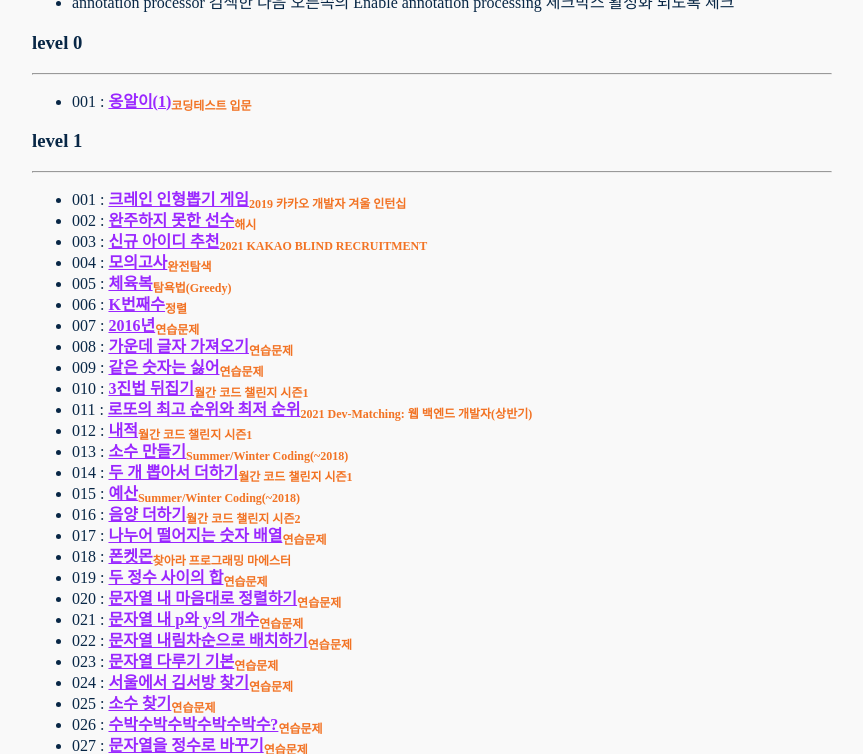
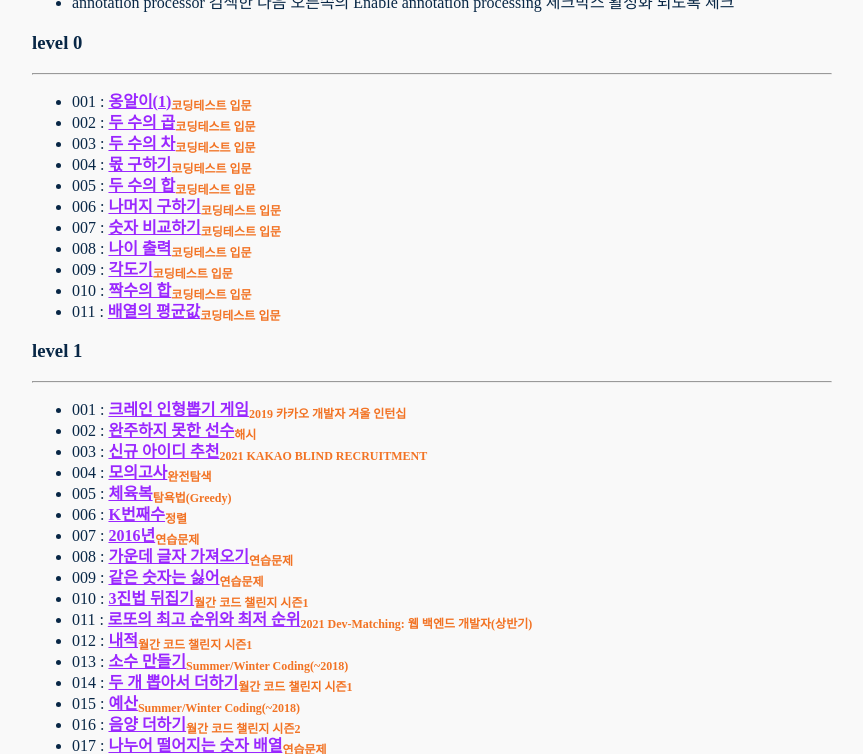
Before and after one commit to nimkoes/portfolio, a Jekyll site: the page built from _posts/2021-04-30-Programmers-Algorithm-Problem.md, in a window 1280 px wide and 900 px high, scrolled down 3255 px, cut to the strip 146-900 px from the top of the window. Shown: the whole strip, without its empty margins (208-1071 px from the left). Built offline with Jekyll 4.4.1, drawn with Linux system fonts in a browser that asks for light colours.

Commit message:
풀이 추가

```diff
--- a/_posts/2021-04-30-Programmers-Algorithm-Problem.md
+++ b/_posts/2021-04-30-Programmers-Algorithm-Problem.md
@@ -64,6 +64,16 @@ author: "nimkoes"
 ---
 
 - 001 : [**<u>옹알이(1)</u>**<sub>코딩테스트 입문</sub>][link_level_0_001]
+- 002 : [**<u>두 수의 곱</u>**<sub>코딩테스트 입문</sub>][link_level_0_002]
+- 003 : [**<u>두 수의 차</u>**<sub>코딩테스트 입문</sub>][link_level_0_003]
+- 004 : [**<u>몫 구하기</u>**<sub>코딩테스트 입문</sub>][link_level_0_004]
+- 005 : [**<u>두 수의 합</u>**<sub>코딩테스트 입문</sub>][link_level_0_005]
+- 006 : [**<u>나머지 구하기</u>**<sub>코딩테스트 입문</sub>][link_level_0_006]
+- 007 : [**<u>숫자 비교하기</u>**<sub>코딩테스트 입문</sub>][link_level_0_007]
+- 008 : [**<u>나이 출력</u>**<sub>코딩테스트 입문</sub>][link_level_0_008]
+- 009 : [**<u>각도기</u>**<sub>코딩테스트 입문</sub>][link_level_0_009]
+- 010 : [**<u>짝수의 합</u>**<sub>코딩테스트 입문</sub>][link_level_0_010]
+- 011 : [**<u>배열의 평균값</u>**<sub>코딩테스트 입문</sub>][link_level_0_011]
 
 
 ### level 1
@@ -206,7 +216,17 @@ author: "nimkoes"
 [link_tistory]:http://xxxelppa.tistory.com
 [link_github]:https://github.com/nimkoes/programmers_code
 
-[link_level_0_001]:https://xxxelppa.tistory.com/363
+[link_level_0_001]:https://github.com/nimkoes/programmers_code/blob/master/src/com/tistory/xxxelppa/level0/Solution_001.java
+[link_level_0_002]:https://github.com/nimkoes/programmers_code/blob/master/src/com/tistory/xxxelppa/level0/Solution_002.java
+[link_level_0_003]:https://github.com/nimkoes/programmers_code/blob/master/src/com/tistory/xxxelppa/level0/Solution_003.java
+[link_level_0_004]:https://github.com/nimkoes/programmers_code/blob/master/src/com/tistory/xxxelppa/level0/Solution_004.java
+[link_level_0_005]:https://github.com/nimkoes/programmers_code/blob/master/src/com/tistory/xxxelppa/level0/Solution_005.java
+[link_level_0_006]:https://github.com/nimkoes/programmers_code/blob/master/src/com/tistory/xxxelppa/level0/Solution_006.java
+[link_level_0_007]:https://github.com/nimkoes/programmers_code/blob/master/src/com/tistory/xxxelppa/level0/Solution_007.java
+[link_level_0_008]:https://github.com/nimkoes/programmers_code/blob/master/src/com/tistory/xxxelppa/level0/Solution_008.java
+[link_level_0_009]:https://github.com/nimkoes/programmers_code/blob/master/src/com/tistory/xxxelppa/level0/Solution_009.java
+[link_level_0_010]:https://github.com/nimkoes/programmers_code/blob/master/src/com/tistory/xxxelppa/level0/Solution_010.java
+[link_level_0_011]:https://github.com/nimkoes/programmers_code/blob/master/src/com/tistory/xxxelppa/level0/Solution_011.java
 
 [link_level_1_001]:https://xxxelppa.tistory.com/137
 [link_level_1_002]:https://xxxelppa.tistory.com/139
```
